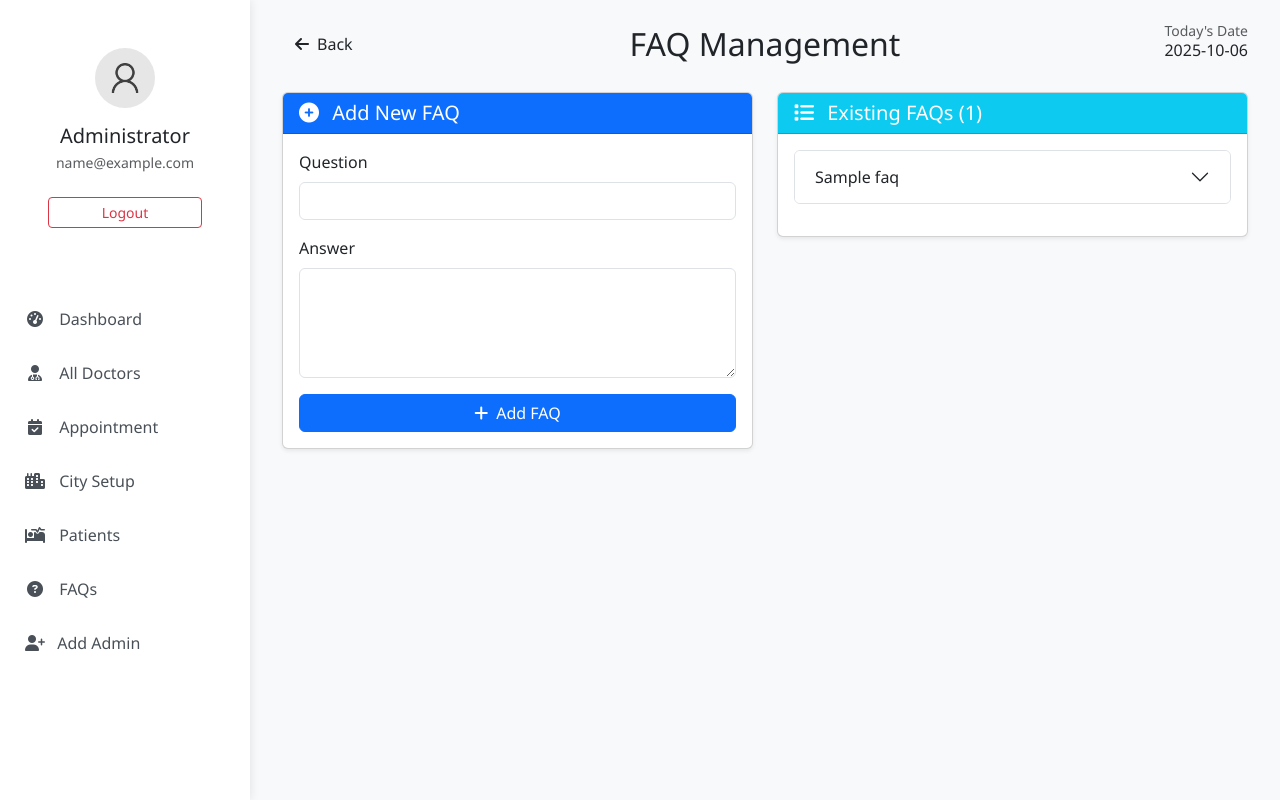
After one commit to HABcoder/care_project, a PHP site: page /admin/faq.php in a window 1280 px wide. The commit adds this page. Run offline with PHP 8.4, Linux system fonts and the light colour scheme; the visitor is signed in with stand-in values (Sample User, id 1); tables that the repository leaves empty or names only in its code hold one stand-in row (values such as "Sample post").

Commit message:
add faqs section

```diff
--- /dev/null
+++ b/admin/faq.php
@@ -0,0 +1,321 @@
+<?php
+session_start();
+include("../connection.php");
+
+// Handle form submissions
+if ($_SERVER['REQUEST_METHOD'] === 'POST') {
+    // Add new FAQ
+    if (isset($_POST['add_faq'])) {
+        $question = mysqli_real_escape_string($con, $_POST['question']);
+        $answer = mysqli_real_escape_string($con, $_POST['answer']);
+
+        $sql = "INSERT INTO faqs (question, answer) VALUES ('$question', '$answer')";
+        if (mysqli_query($con, $sql)) {
+            $success_msg = "FAQ added successfully!";
+            header("Location: faq.php");
+            exit();
+        } else {
+            $error_msg = "Error adding FAQ: " . mysqli_error($con);
+        }
+    }
+
+    // Update FAQ
+    if (isset($_POST['update_faq'])) {
+        $id = (int)$_POST['faq_id'];
+        $question = mysqli_real_escape_string($con, $_POST['question']);
+        $answer = mysqli_real_escape_string($con, $_POST['answer']);
+
+        $sql = "UPDATE faqs SET question='$question', answer='$answer' WHERE id=$id";
+        if (mysqli_query($con, $sql)) {
+            $success_msg = "FAQ updated successfully!";
+            header("Location: faq.php");
+            exit();
+        } else {
+            $error_msg = "Error updating FAQ: " . mysqli_error($con);
+        }
+    }
+}
+
+// Delete FAQ
+if (isset($_GET['delete_id'])) {
+    $id = (int)$_GET['delete_id'];
+
+    // Confirm deletion with JavaScript
+    echo "<script>
+            if(confirm('Are you sure you want to delete this FAQ?')) {
+                window.location.href = 'faq.php?confirm_delete=$id';
+            } else {
+                window.location.href = 'faq.php';
+            }
+          </script>";
+    exit();
+}
+
+// Confirm delete after JavaScript confirmation
+if (isset($_GET['confirm_delete'])) {
+    $id = (int)$_GET['confirm_delete'];
+
+    $sql = "DELETE FROM faqs WHERE id=$id";
+    if (mysqli_query($con, $sql)) {
+        $success_msg = "FAQ deleted successfully!";
+        header("Location: faq.php");
+        exit();
+    } else {
+        $error_msg = "Error deleting FAQ: " . mysqli_error($con);
+    }
+}
+
+// Fetch all FAQs
+$faqs = [];
+$result = mysqli_query($con, "SELECT * FROM faqs ORDER BY id DESC");
+if ($result && mysqli_num_rows($result) > 0) {
+    while ($row = mysqli_fetch_assoc($result)) {
+        $faqs[] = $row;
+    }
+}
+
+// Check if we're in edit mode
+$edit_mode = false;
+$edit_question = '';
+$edit_answer = '';
+$edit_id = '';
+
+if (isset($_GET['edit_id'])) {
+    $edit_id = (int)$_GET['edit_id'];
+    $result = mysqli_query($con, "SELECT * FROM faqs WHERE id = $edit_id");
+    if ($result && mysqli_num_rows($result) > 0) {
+        $edit_faq = mysqli_fetch_assoc($result);
+        $edit_question = htmlspecialchars($edit_faq['question']);
+        $edit_answer = htmlspecialchars($edit_faq['answer']);
+        $edit_mode = true;
+    } else {
+        // If FAQ not found, redirect to normal mode
+        header("Location: faq.php");
+        exit();
+    }
+}
+?>
+
+<!DOCTYPE html>
+<html lang="en">
+<head>
+    <meta charset="UTF-8">
+    <meta http-equiv="X-UA-Compatible" content="IE=edge">
+    <meta name="viewport" content="width=device-width, initial-scale=1.0">
+    <title>FAQ Management</title>
+
+    <!-- Font Awesome -->
+    <link rel="stylesheet" href="https://cdnjs.cloudflare.com/ajax/libs/font-awesome/6.4.0/css/all.min.css">
+
+    <!-- Bootstrap CSS -->
+    <link href="https://cdn.jsdelivr.net/npm/bootstrap@5.3.2/dist/css/bootstrap.min.css" rel="stylesheet">
+
+    <style>
+        :root {
+            --primary-blue: #0d6efd;
+            --blue-hover: #0b5ed7;
+            --light-blue: #e7f1ff;
+            --primary-red: #dc3545;
+            --red-hover: #bb2d3b;
+            --sidebar-width: 250px;
+        }
+
+        .dash-body {
+            padding: 20px;
+            margin-left: var(--sidebar-width);
+            transition: all 0.3s ease;
+        }
+
+        @media (max-width: 992px) {
+            .dash-body {
+                margin-left: 0;
+                padding-bottom: 80px;
+            }
+        }
+
+        .btn-soft-primary {
+            background-color: var(--light-blue);
+            color: var(--primary-blue);
+            border: 1px solid var(--primary-blue);
+        }
+
+        .btn-soft-primary:hover {
+            background-color: var(--primary-blue);
+            color: white;
+        }
+
+        .faq-item {
+            border-left: 4px solid var(--primary-blue);
+            transition: all 0.3s ease;
+        }
+
+        .faq-item:hover {
+            box-shadow: 0 0.5rem 1rem rgba(0, 0, 0, 0.15);
+        }
+
+        .action-buttons .btn {
+            padding: 0.25rem 0.5rem;
+            font-size: 0.875rem;
+        }
+
+        @media (max-width: 576px) {
+            .mobile-hidden {
+                display: none;
+            }
+
+            .action-buttons {
+                flex-direction: column;
+                gap: 0.25rem;
+            }
+        }
+
+        .card-header.bg-warning {
+            background-color: #ffc107 !important;
+        }
+    </style>
+</head>
+<body>
+    <?php include 'sidebar.php'; ?>
+
+    <!-- Main Content -->
+    <div class="dash-body animate-fade">
+        <div class="container-fluid">
+            <!-- Page Header -->
+            <div class="row mb-4">
+                <div class="col-12">
+                    <div class="d-flex justify-content-between align-items-center">
+                        <button onclick="window.history.back()" class="btn btn-soft-primary">
+                            <i class="fas fa-arrow-left me-2"></i>Back
+                        </button>
+                        <h2 class="mb-0 text-center">FAQ Management</h2>
+                        <div class="mobile-hidden">
+                            <p class="mb-0 small text-muted">Today's Date</p>
+                            <h6><?php date_default_timezone_set('Asia/Kolkata'); echo date('Y-m-d'); ?></h6>
+                        </div>
+                    </div>
+                </div>
+            </div>
+
+            <!-- Success/Error Messages -->
+            <?php if (isset($success_msg)): ?>
+                <div class="alert alert-success alert-dismissible fade show" role="alert">
+                    <?php echo $success_msg; ?>
+                    <button type="button" class="btn-close" data-bs-dismiss="alert" aria-label="Close"></button>
+                </div>
+            <?php endif; ?>
+
+            <?php if (isset($error_msg)): ?>
+                <div class="alert alert-danger alert-dismissible fade show" role="alert">
+                    <?php echo $error_msg; ?>
+                    <button type="button" class="btn-close" data-bs-dismiss="alert" aria-label="Close"></button>
+                </div>
+            <?php endif; ?>
+
+            <!-- Content Row -->
+            <div class="row">
+                <!-- Add/Edit FAQ Form -->
+                <div class="col-lg-6 mb-4">
+                    <div class="card shadow-sm">
+                        <div class="card-header <?php echo $edit_mode ? 'bg-warning' : 'bg-primary'; ?> text-white">
+                            <h5 class="card-title mb-0">
+                                <i class="fas <?php echo $edit_mode ? 'fa-edit' : 'fa-plus-circle'; ?> me-2"></i>
+                                <?php echo $edit_mode ? 'Update FAQ' : 'Add New FAQ'; ?>
+                            </h5>
+                        </div>
+                        <div class="card-body">
+                            <form method="POST" action="">
+                                <?php if ($edit_mode): ?>
+                                    <input type="hidden" name="faq_id" value="<?php echo $edit_id; ?>">
+                                <?php endif; ?>
+
+                                <div class="mb-3">
+                                    <label for="question" class="form-label">Question</label>
+                                    <input type="text" class="form-control" id="question" name="question"
+                                           value="<?php echo $edit_mode ? $edit_question : ''; ?>" required>
+                                </div>
+
+                                <div class="mb-3">
+                                    <label for="answer" class="form-label">Answer</label>
+                                    <textarea class="form-control" id="answer" name="answer" rows="4" required><?php echo $edit_mode ? $edit_answer : ''; ?></textarea>
+                                </div>
+
+                                <div class="d-grid">
+                                    <?php if ($edit_mode): ?>
+                                        <button type="submit" name="update_faq" class="btn btn-warning">
+                                            <i class="fas fa-save me-2"></i>Update FAQ
+                                        </button>
+                                        <a href="faq.php" class="btn btn-secondary mt-2">
+                                            <i class="fas fa-times me-2"></i>Cancel Edit
+                                        </a>
+                                    <?php else: ?>
+                                        <button type="submit" name="add_faq" class="btn btn-primary">
+                                            <i class="fas fa-plus me-2"></i>Add FAQ
+                                        </button>
+                                    <?php endif; ?>
+                                </div>
+                            </form>
+                        </div>
+                    </div>
+                </div>
+
+                <!-- FAQ List -->
+                <div class="col-lg-6">
+                    <div class="card shadow-sm">
+                        <div class="card-header bg-info text-white">
+                            <h5 class="card-title mb-0">
+                                <i class="fas fa-list me-2"></i>
+                                Existing FAQs (<?php echo count($faqs); ?>)
+                            </h5>
+                        </div>
+                        <div class="card-body">
+                            <?php if (count($faqs) > 0): ?>
+                                <div class="accordion" id="faqAccordion">
+                                    <?php foreach ($faqs as $index => $faq): ?>
+                                        <div class="accordion-item faq-item mb-3">
+                                            <h2 class="accordion-header" id="heading<?php echo $faq['id']; ?>">
+                                                <button class="accordion-button collapsed" type="button"
+                                                        data-bs-toggle="collapse"
+                                                        data-bs-target="#collapse<?php echo $faq['id']; ?>"
+                                                        aria-expanded="false"
+                                                        aria-controls="collapse<?php echo $faq['id']; ?>">
+                                                    <?php echo htmlspecialchars($faq['question']); ?>
+                                                </button>
+                                            </h2>
+                                            <div id="collapse<?php echo $faq['id']; ?>"
+                                                 class="accordion-collapse collapse"
+                                                 aria-labelledby="heading<?php echo $faq['id']; ?>"
+                                                 data-bs-parent="#faqAccordion">
+                                                <div class="accordion-body">
+                                                    <p><?php echo nl2br(htmlspecialchars($faq['answer'])); ?></p>
+                                                    <div class="d-flex action-buttons mt-3">
+                                                        <a href="faq.php?edit_id=<?php echo $faq['id']; ?>"
+                                                           class="btn btn-sm btn-warning me-2">
+                                                            <i class="fas fa-edit me-1"></i>Edit
+                                                        </a>
+                                                        <a href="faq.php?delete_id=<?php echo $faq['id']; ?>"
+                                                           class="btn btn-sm btn-danger">
+                                                            <i class="fas fa-trash me-1"></i>Delete
+                                                        </a>
+                                                    </div>
+                                                </div>
+                                            </div>
+                                        </div>
+                                    <?php endforeach; ?>
+                                </div>
+                            <?php else: ?>
+                                <div class="alert alert-info text-center">
+                                    <i class="fas fa-info-circle me-2"></i>
+                                    No FAQs found. Add your first FAQ using the form on the left.
+                                </div>
+                            <?php endif; ?>
+                        </div>
+                    </div>
+                </div>
+            </div>
+        </div>
+    </div>
+
+    <!-- Bootstrap Bundle with Popper -->
+    <script src="https://cdn.jsdelivr.net/npm/bootstrap@5.3.2/dist/js/bootstrap.bundle.min.js"></script>
+</body>
+</html>
--- a/admin/sidebar.php
+++ b/admin/sidebar.php
@@ -152,6 +152,11 @@
                     <i class="fas fa-procedures"></i> Patients
                 </a>
             </li>
+            <li class="nav-item">
+                <a class="nav-link" href="faq.php">
+                    <i class="fas fa-question-circle"></i> FAQs
+                </a>
+            </li>
              <li class="nav-item">
                 <a class="nav-link" href="add_admin.php">
                     <i class="fas fa-user-plus me-2"></i> Add Admin
```
